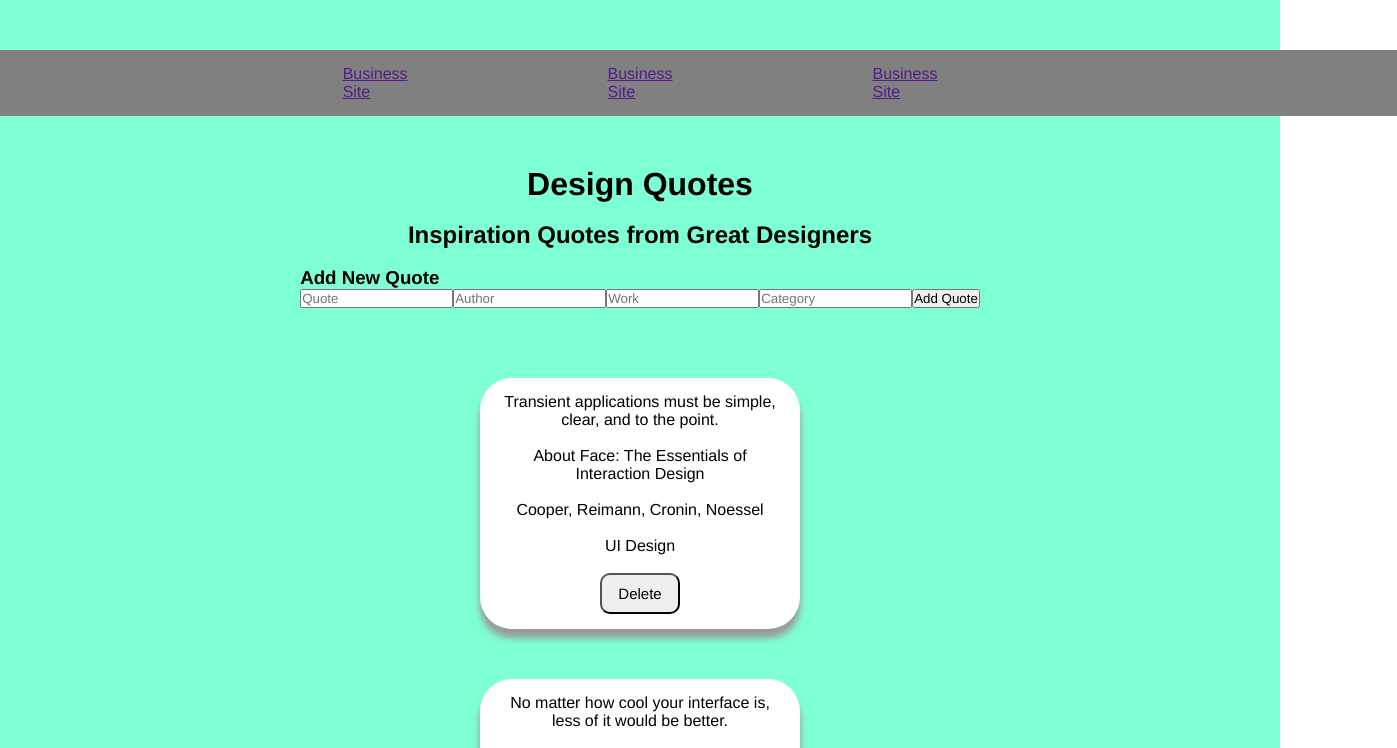
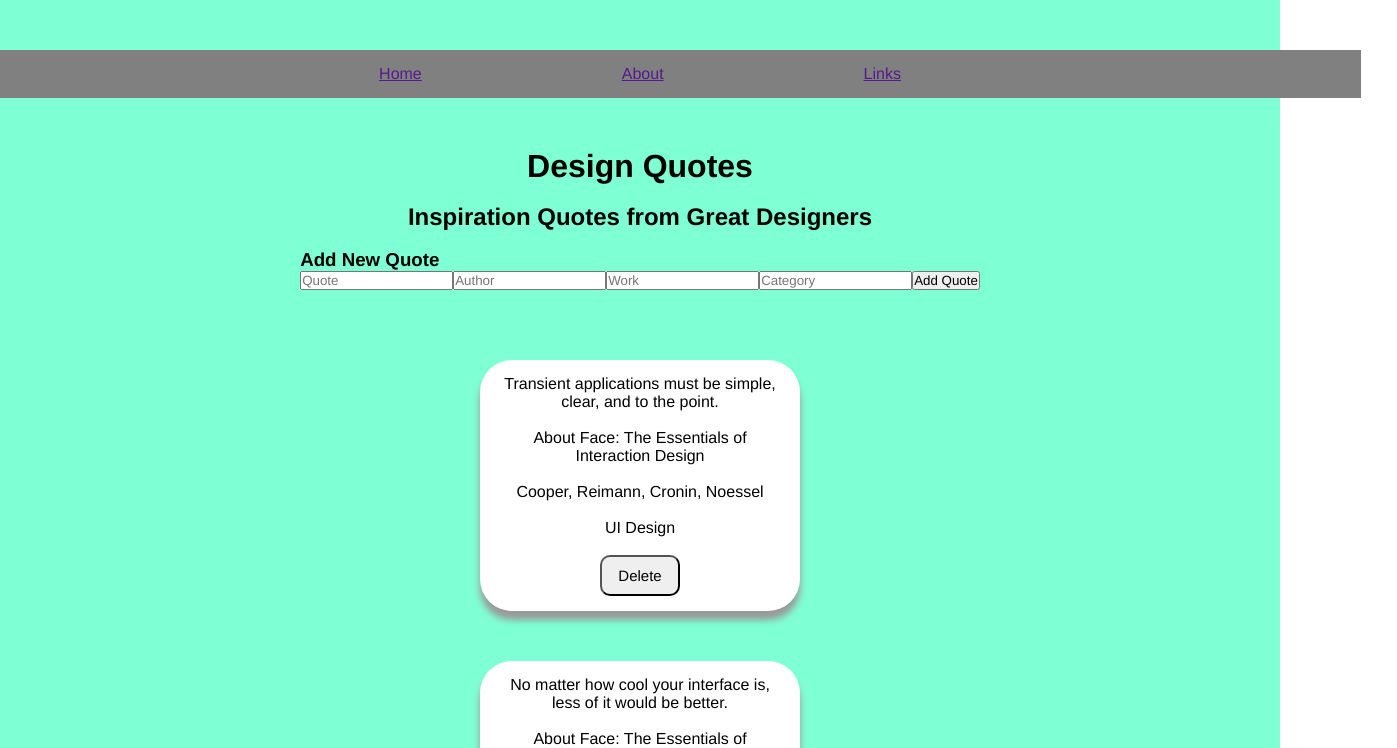
Before and after one commit to keoshaug/flatironFrontEndPhase2ReactProject, a React (Vite) app: page / in a window 1280 px wide. Shown: the top 748 px of the page, 1397 px wide, since content can reach past the window. Built offline with nearby package versions, Linux system fonts and the light colour scheme; data requests are answered from the project's data file.

Commit message:
adding switch statement to app

```diff
--- a/src/App.jsx
+++ b/src/App.jsx
@@ -4,9 +4,25 @@ import Main from './components/Main';
 import Footer from './components/Footer';
 import NewCardForm from "./components/NewCardForm.jsx";
 import './App.css';
+import { Component } from 'react';
 
 
 function App() {
+
+  switch(window.location.pathname) {
+
+    case "./Header.jsx":
+      Component = Home
+    break;
+    case "./Main.jsx":
+      Component = Quotes
+    break;
+    case "./Footer.jsx":
+      Component = Links
+
+  }
+
+
   const [quotes, setQuotes] = useState([])
 
   useEffect(()=>{
--- a/src/components/Navbar.jsx
+++ b/src/components/Navbar.jsx
@@ -6,9 +6,9 @@ const Navbar = () => {
     <>
     <nav className='navBar'>
         <ul className='nav-ul'>
-            <li className='nav-li'><a href="" className='site-title'>Business Site</a></li>
-            <li className='nav-li'><a href="" className='site-title'>Business Site</a></li>
-            <li className='nav-li'><a href="" className='site-title'>Business Site</a></li>
+            <li className='nav-li'><a href="" className='site-title'>Home</a></li>
+            <li className='nav-li'><a href="" className='site-title'>About</a></li>
+            <li className='nav-li'><a href="" className='site-title'>Links</a></li>
         </ul>
     </nav>
     </>
```
